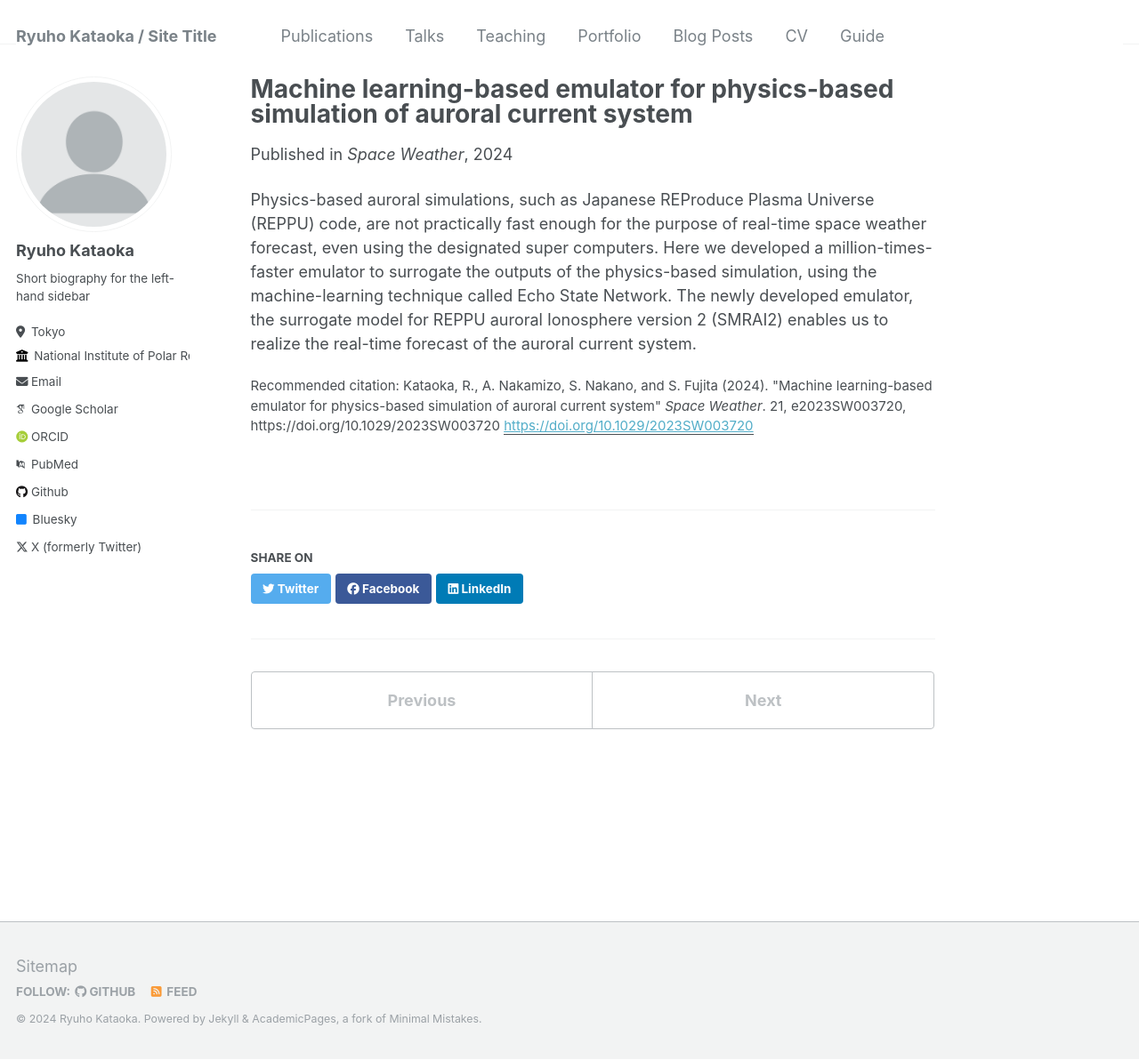
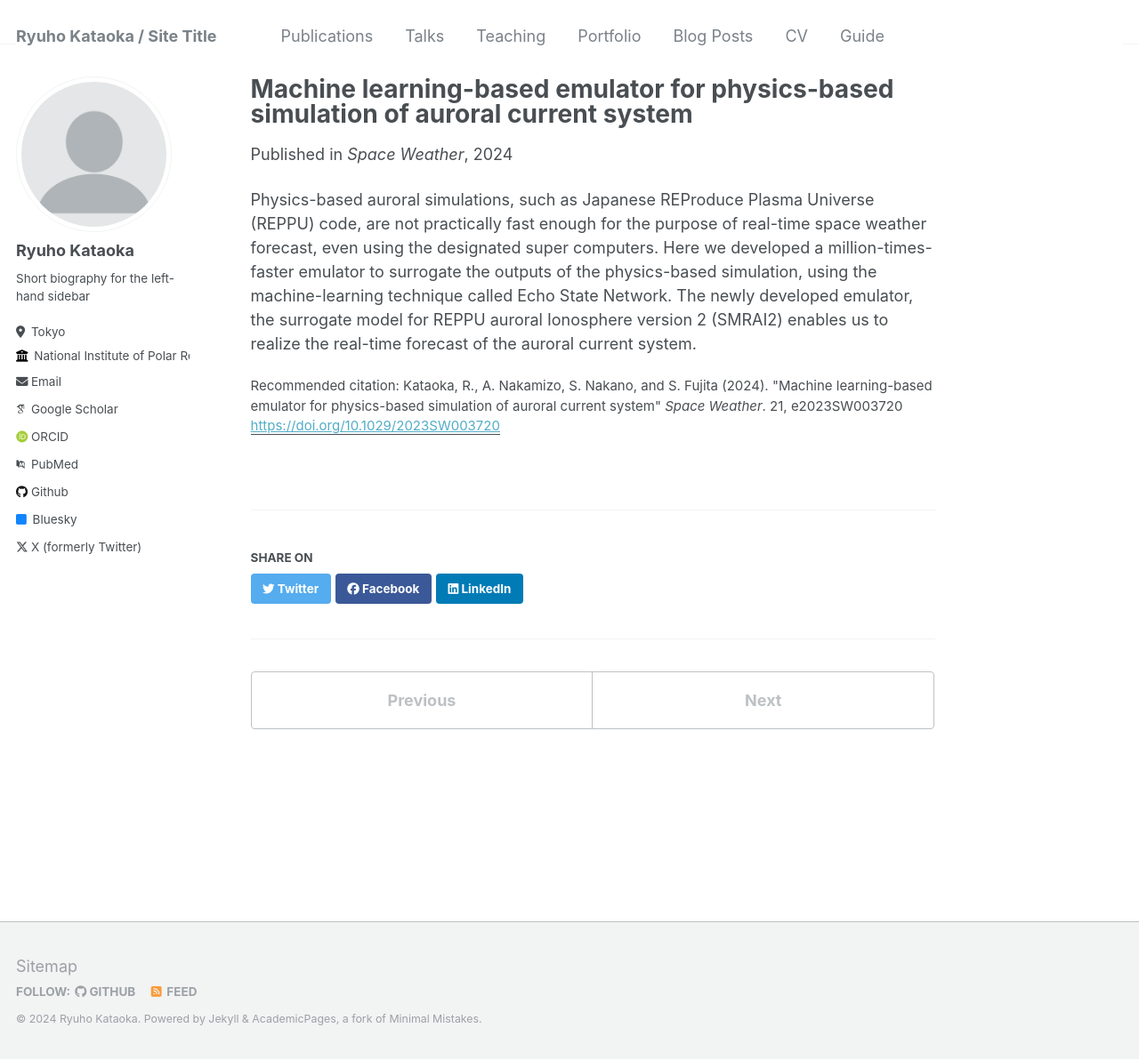
Before and after one commit to ryuhokataoka/ryuhokataoka.github.io, a Jekyll site: the page built from _publications/2024-01-02-SMRAI2.md, in a window 1280 px wide and 1192 px high. Shown: the whole window at 89% size. Built offline with Jekyll 4.4.1, drawn with Linux system fonts in a browser that asks for light colours; some web fonts are replaced; some of the changed lines change nothing that is shown.

Commit message:
Update 2024-01-02-SMRAI2.md

```diff
--- a/_publications/2024-01-02-SMRAI2.md
+++ b/_publications/2024-01-02-SMRAI2.md
@@ -6,7 +6,7 @@ excerpt: 'This paper shows the details of the surrogate model for REPPU auroral
 date: 2024-01-02
 venue: 'Space Weather'
 paperurl: 'https://doi.org/10.1029/2023SW003720'
-citation: 'Kataoka, R., A. Nakamizo, S. Nakano, and S. Fujita (2024). &quot;Machine learning-based emulator for physics-based simulation of auroral current system&quot; <i>Space Weather</i>. 21, e2023SW003720, https://doi.org/10.1029/2023SW003720'
+citation: 'Kataoka, R., A. Nakamizo, S. Nakano, and S. Fujita (2024). &quot;Machine learning-based emulator for physics-based simulation of auroral current system&quot; <i>Space Weather</i>. 21, e2023SW003720'
 ---
 
 Physics-based auroral simulations, such as Japanese REProduce Plasma Universe (REPPU) code, are not practically fast enough for the purpose of real-time space weather forecast, even using the designated super computers. Here we developed a million-times-faster emulator to surrogate the outputs of the physics-based simulation, using the machine-learning technique called Echo State Network. The newly developed emulator, the surrogate model for REPPU auroral Ionosphere version 2 (SMRAI2) enables us to realize the real-time forecast of the auroral current system.
```
